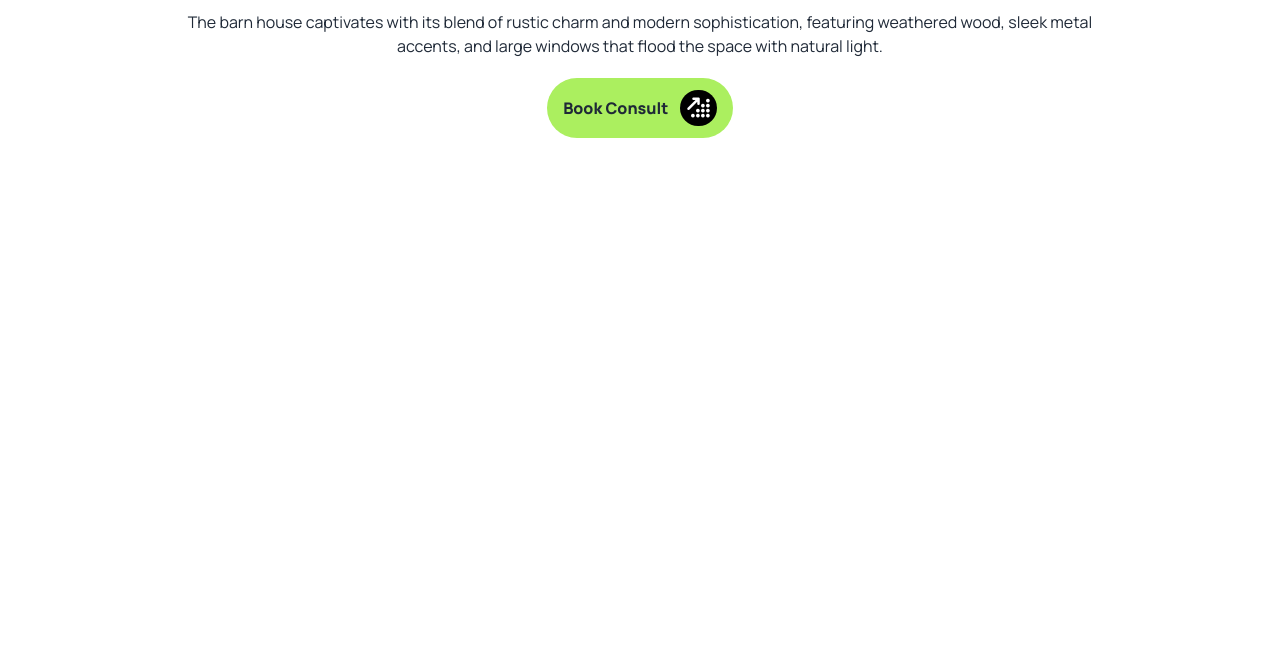
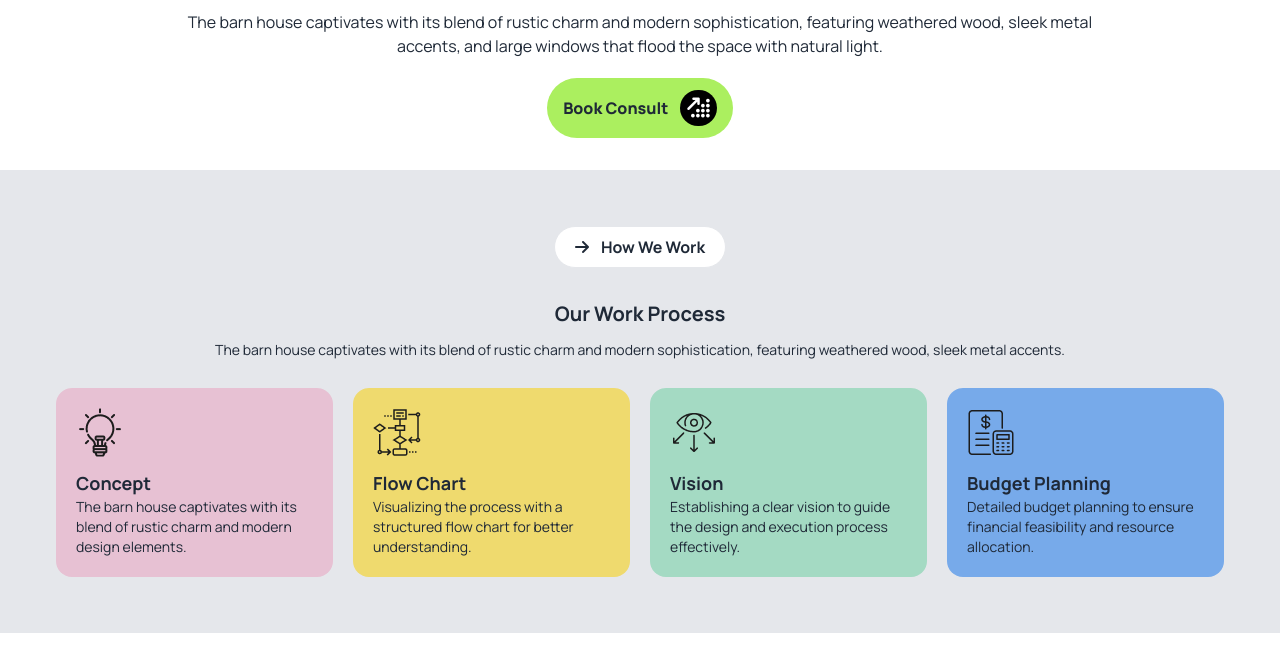
Before and after one commit to ahmedjubaer82/Rinterio, a plain HTML site: page index.html in a window 1280 px wide. Shown: the part 628-1300 px from the top of the page. Before the commit the page ends 800 px from the top, so only its background shows below. Drawn offline with nearby package versions, Linux system fonts and the light colour scheme.

Commit message:
work process section added

```diff
--- a/index.html
+++ b/index.html
@@ -91,7 +91,7 @@
                 <img src="./assets/banner.png" class="w-1/2 mx-auto">
                 <h1 class="text-5xl text-center font-extrabold">A barn house of this design has a <br> striking appearance</h1>
                 <p class="text-sm md:text-base w-3/4 text-center">The barn house captivates with its blend of rustic charm and modern sophistication, featuring weathered wood, sleek metal accents, and large windows that flood the space with natural light.</p>
-                <button class="py-3 px-4 rounded-full bg-btnclr flex justify-center items-center gap-3">
+                <button class="py-3 px-4 rounded-full bg-btnclr flex justify-center items-center gap-3 mb-8">
                     <h2 class="font-extrabold">Book Consult</h2>
                     <i class="fa-solid fa-arrow-up-right-dots text-xl rounded-full bg-black text-white py-1 px-[7px]"></i>
                 </button>
@@ -100,7 +100,42 @@
 
     </header>
 
-    <main></main>
+    <main>
+<!-- Work Process section -->
+        <section class="mb-14 bg-gray-200 p-14">
+            <button class="flex gap-3 items-center justify-center border rounded-full py-2 px-5 bg-white text-center mx-auto">
+                <i class="fa-solid fa-arrow-right"></i>
+                <h2 class="font-bold">How We Work</h2>
+            </button>
+            <div class="text-center mt-8">
+                <h1 class="font-bold text-xl">Our Work Process</h1>
+                <p class="text-sm mt-3">The barn house captivates with its blend of rustic charm and modern sophistication, featuring weathered wood, sleek metal accents.</p>
+            </div>
+            <div class="grid grid-cols-1 md:grid-cols-2 lg:grid-cols-4 justify-center items-start gap-5 mt-7">
+                <div class="w-full rounded-2xl bg-[#E7C1D3] p-5">
+                    <img src="./assets/concept.png" class="mb-3">
+                    <h2 class="font-bold text-lg">Concept</h2>
+                    <p class="text-sm">The barn house captivates with its blend of rustic charm and modern design elements.</p>
+                </div>
+                <div class="w-full rounded-2xl bg-[#EFDA6E] p-5">
+                    <img src="./assets/flow-chart.png" class="mb-3">
+                    <h2 class="font-bold text-lg">Flow Chart</h2>
+                    <p class="text-sm">Visualizing the process with a structured flow chart for better understanding.</p>
+                </div>
+                <div class="w-full rounded-2xl bg-[#A4DAC3] p-5">
+                    <img src="./assets/vision.png" class="mb-3">
+                    <h2 class="font-bold text-lg">Vision</h2>
+                    <p class="text-sm">Establishing a clear vision to guide the design and execution process effectively.</p>
+                </div>
+                <div class="w-full rounded-2xl bg-[#77AAEA] p-5">
+                    <img src="./assets/budget-planning.png" class="mb-3">
+                    <h2 class="font-bold text-lg">Budget Planning</h2>
+                    <p class="text-sm">Detailed budget planning to ensure financial feasibility and resource allocation.</p>
+                </div>
+            </div>
+        </section>
+
+    </main>
 
     <footer></footer>
 
```
